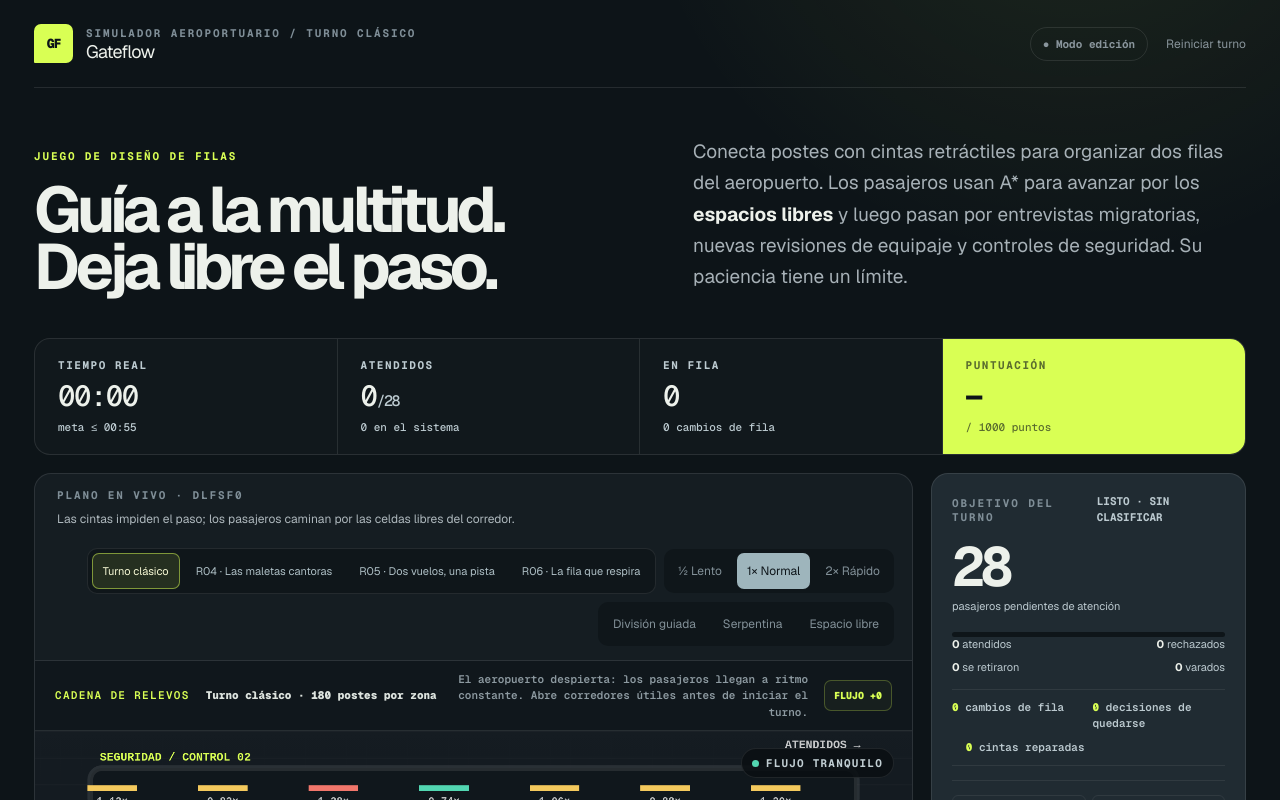
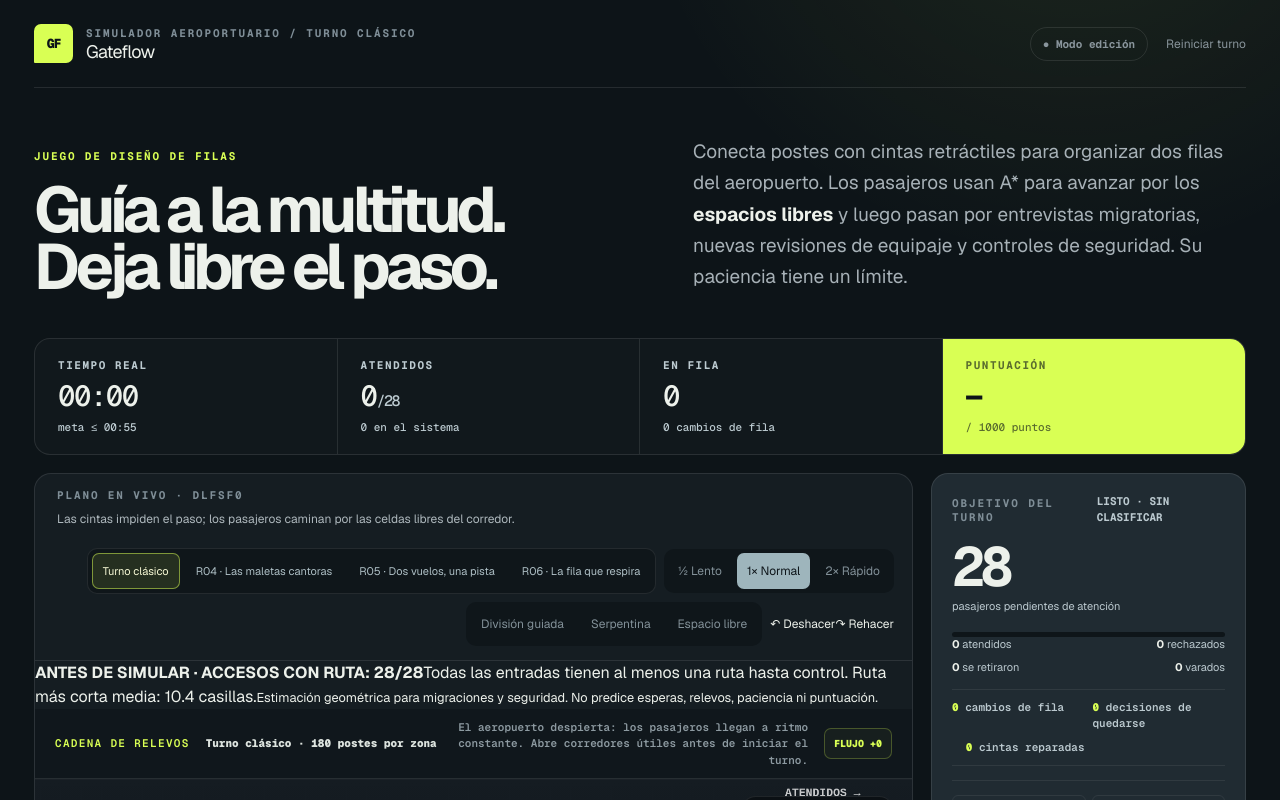
Before and after one commit to PillB/gategame, a Next.js app: page / in a window 1280 px wide. Shown: the top 800 px of the page. Built offline with nearby package versions, Linux system fonts and the light colour scheme.

Commit message:
feat(game): reversible preflight belt edits and transparent A* route preview

```diff
--- a/app/page.tsx
+++ b/app/page.tsx
@@ -1,6 +1,7 @@
 "use client";
 
-import { useEffect, useMemo, useRef, useState } from "react";
+import { useEffect, useMemo, useReducer, useRef, useState } from "react";
+import { createLayoutWorkshop, layoutWorkshopReducer, summarizeLayoutAccess } from "@/lib/layout-workshop.js";
 import { challengePrompt, createChallengeUrl, createNativeShareData, describeRoundDelta, nextRoundExperiment, parseChallengeRound, parseChallengeScore } from "@/lib/challenges.js";
 import { arrivalAt, breathEditAvailable, canRemoveLiveBelt, DEFAULT_ROUND, formatTickClock, getRound, paceClockCaption, ROUNDS, scoredElapsed, upcomingWave } from "@/lib/rounds.js";
 import { addConnection, applyBeltFault, chooseLocalQueue, createShareCard, decodeLayout, edgeKey, encodeLayout, fieldOfViewContains, findCorridorRoute, findNextQueuedAgentIndex, findWorkerCrossing, getHighestCorridorRoute, getShiftMedals, isCorridorStepBlocked, queueWalkDuration, queueWalkLane, layoutFingerprint, parseNode, passengerPatience, rankShift, sanitizeLayoutGroups, scoreShiftBreakdown, selectServiceEvent, serviceLaneForCell, serviceTimeWithEvent, shouldAbandon, shuffleWithSeed, simulationInterval, workerShiftPlan } from "@/lib/simulation.js";
@@ -477,7 +478,8 @@ function safeWrite(key: string, value: string) {
 }
 
 export default function Home() {
-  const [edges, setEdges] = useState<[Edge[], Edge[]]>([[...GUIDED[0]], [...GUIDED[1]]]);
+  const [layoutEditor, editLayout] = useReducer(layoutWorkshopReducer, GUIDED, createLayoutWorkshop);
+  const edges: [Edge[], Edge[]] = layoutEditor.edges;
   const [roundId, setRoundId] = useState(DEFAULT_ROUND);
   const [storageReady, setStorageReady] = useState(false);
   const [sim, setSim] = useState<Sim>(blank);
@@ -505,7 +507,7 @@ export default function Home() {
         try { restored = sanitizeLayoutGroups(JSON.parse(safeRead("gateflow-layout-v2") ?? "null"), POST_COLS, POST_ROWS) as [Edge[], Edge[]] | null; } catch { restored = null; }
       }
       if (restored) {
-        setEdges(restored);
+        editLayout({ type: "load", layout: restored });
         if (challenge) {
           const targetScore = parseChallengeScore(query.get("beat"));
           if (targetScore !== null && challengeRound !== null) setChallengeTarget({ score: targetScore, fingerprint: layoutFingerprint(challenge) });
@@ -559,6 +561,9 @@ export default function Home() {
   const layoutLocked = finished || (gameLocked && !breathOpen);
   const unresolvedFaults = sim.faults.filter((fault) => !fault.repaired);
   const displayEdges = useMemo(() => effectiveEdges(edges, sim.faults), [edges, sim.faults]);
+  const routePreview = useMemo(() => summarizeLayoutAccess(edges), [edges]);
+  const canUndo = !gameLocked && !finished && layoutEditor.past.length > 0;
+  const canRedo = !gameLocked && !finished && layoutEditor.future.length > 0;
   const paceElapsed = scoredElapsed(roundId, sim.elapsed);
   const landingOffset = (arrivalAt(roundId, TARGET - 1) ?? 0) - (arrivalAt(DEFAULT_ROUND, TARGET - 1) ?? 0);
   const landingOffsetLabel = Math.abs(landingOffset).toLocaleString("es-PE", { minimumFractionDigits: 2, maximumFractionDigits: 2 });
@@ -611,7 +616,9 @@ export default function Home() {
         const existing = edges[grid].findIndex((edge) => edgeKey(edge.from, edge.to) === key);
         if (existing >= 0 && canRemoveLiveBelt(edges[grid], displayEdges[grid], selected.node, node)) {
           breathSpentRef.current = true;
-          setEdges((current) => { const next: [Edge[], Edge[]] = [[...current[0]], [...current[1]]]; next[grid] = next[grid].filter((edge) => edgeKey(edge.from, edge.to) !== key); return next; });
+          const next: [Edge[], Edge[]] = [[...edges[0]], [...edges[1]]];
+          next[grid] = next[grid].filter((edge) => edgeKey(edge.from, edge.to) !== key);
+          editLayout({ type: "load", layout: next }); // R06 consumes a token: never undoable
           setSim((state) => ({ ...state, breathEdits: state.breathEdits + 1 }));
           setSelected(null); setMessage("¡Pasaje despejado! Retiraste tu única cinta de respiro. Los viajeros recalculan su ruta por el corredor libre."); return;
         }
@@ -628,12 +635,16 @@ export default function Home() {
     if (selected.node === node) { setSelected(null); setMessage("Selección cancelada."); return; }
     const existing = edges[grid].findIndex((edge) => (edge.from === selected.node && edge.to === node) || (edge.from === node && edge.to === selected.node));
     if (existing >= 0) {
-      setEdges((current) => { const next: [Edge[], Edge[]] = [[...current[0]], [...current[1]]]; next[grid] = next[grid].filter((_, index) => index !== existing); return next; });
+      const next: [Edge[], Edge[]] = [[...edges[0]], [...edges[1]]];
+      next[grid] = next[grid].filter((_, index) => index !== existing);
+      editLayout({ type: "edit", layout: next });
       setSelected(null); setMessage("Cinta retráctil retirada. El corredor quedó libre."); return;
     }
     try {
       const updated = addConnection(edges[grid], selected.node, node, POST_COLS, POST_ROWS);
-      setEdges((current) => { const next: [Edge[], Edge[]] = [[...current[0]], [...current[1]]]; next[grid] = updated; return next; });
+      const next: [Edge[], Edge[]] = [[...edges[0]], [...edges[1]]];
+      next[grid] = updated;
+      editLayout({ type: "edit", layout: next });
       const fromPost = parseNode(selected.node), toPost = parseNode(node);
       const blocksInterior = fromPost.y === toPost.y ? fromPost.y > 0 && fromPost.y < POST_ROWS - 1 : fromPost.x > 0 && fromPost.x < POST_COLS - 1;
       setSelected(null); setMessage(blocksInterior
@@ -644,6 +655,18 @@ export default function Home() {
       setSelected({ grid, node });
     }
   }
+  function undoEdit() {
+    if (!canUndo) return;
+    editLayout({ type: "undo" });
+    setSelected(null);
+    setMessage("Último cambio deshecho. Comprueba el nuevo recorrido antes de simular.");
+  }
+  function redoEdit() {
+    if (!canRedo) return;
+    editLayout({ type: "redo" });
+    setSelected(null);
+    setMessage("Cambio rehecho. La vista previa de rutas se actualizó.");
+  }
   function commitBest() {
     if (finished && score > bestScore) { setBestScore(score); safeWrite(roundId === DEFAULT_ROUND ? "gateflow-best-v2" : `gateflow-best-${roundId}-waves-1`, String(score)); }
   }
@@ -653,25 +676,25 @@ export default function Home() {
   }
   function run() {
     setSelected(null); setCopied(false); setShareFallback(null);
-    if (finished) { captureFinishedRun(); breathSpentRef.current = false; setStartingLayout(null); setSim(blank()); setMessage("Ajusta una cinta y vuelve a simular la misma hora punta."); return; }
-    if (sim.elapsed === 0) setStartingLayout([[...edges[0]], [...edges[1]]]);
+    if (finished) { captureFinishedRun(); breathSpentRef.current = false; setStartingLayout(null); editLayout({ type: "clear" }); setSim(blank()); setMessage("Ajusta una cinta y vuelve a simular la misma hora punta."); return; }
+    if (sim.elapsed === 0) { setStartingLayout([[...edges[0]], [...edges[1]]]); editLayout({ type: "clear" }); }
     setSim((state) => ({ ...state, running: !state.running }));
     setMessage(sim.running ? (breathOpen ? "Turno en pausa. Puedes retirar una cinta de respiro; los demás cambios de diseño siguen bloqueados." : "Turno en pausa. El diseño sigue bloqueado para que la puntuación sea comparable.") : sim.elapsed ? (breathOpen ? "Turno reanudado. Aún puedes retirar una cinta de respiro cuando quieras." : "Turno reanudado. El diseño sigue bloqueado.") : "Turno iniciado. Los pasajeros pasan por los espacios libres, no por las cintas.");
   }
   function reset() {
-    captureFinishedRun(); breathSpentRef.current = false; setStartingLayout(null); setSim(blank()); setSelected(null); setCopied(false); setShareFallback(null);
+    captureFinishedRun(); breathSpentRef.current = false; setStartingLayout(null); editLayout({ type: "clear" }); setSim(blank()); setSelected(null); setCopied(false); setShareFallback(null);
     setMessage("Turno reiniciado. Tu diseño de cintas se conserva y se desbloquea.");
   }
   function preset(mode: "guided" | "serpentine" | "clear") {
     if (gameLocked) return;
     captureFinishedRun(); breathSpentRef.current = false; setStartingLayout(null); setSim(blank()); setChallengeTarget(null);
-    setEdges(mode === "guided" ? [[...GUIDED[0]], [...GUIDED[1]]] : mode === "serpentine" ? [[...SERPENTINE[0]], [...SERPENTINE[1]]] : [[], []]);
+    editLayout({ type: "load", layout: mode === "guided" ? [[...GUIDED[0]], [...GUIDED[1]]] : mode === "serpentine" ? [[...SERPENTINE[0]], [...SERPENTINE[1]]] : [[], []] });
     setSelected(null); setCopied(false); setShareFallback(null);
     setMessage(`Diseño «${mode === "clear" ? "Espacio libre" : mode === "serpentine" ? "Serpentina" : "División guiada"}» cargado. Las cintas son obstáculos; los corredores punteados son transitables.`);
   }
   function selectRound(nextId: string) {
     if (gameLocked || nextId === roundId) return;
-    commitBest(); breathSpentRef.current = false; setStartingLayout(null); setSim(blank()); setRoundId(nextId); setChallengeTarget(null); setPreviousRun(null);
+    commitBest(); breathSpentRef.current = false; setStartingLayout(null); editLayout({ type: "clear" }); setSim(blank()); setRoundId(nextId); setChallengeTarget(null); setPreviousRun(null);
     const savedBest = Number(safeRead(nextId === DEFAULT_ROUND ? "gateflow-best-v2" : `gateflow-best-${nextId}-waves-1`) ?? 0);
     setBestScore(Number.isFinite(savedBest) ? Math.max(0, Math.min(1000, savedBest)) : 0);
     setSelected(null); setCopied(false); setShareFallback(null);
@@ -732,8 +755,20 @@ export default function Home() {
             <div className="round-picker" role="group" aria-label="Misiones de llegada">{ROUNDS.map((option) => <button key={option.id} disabled={gameLocked || sim.running} aria-pressed={roundId === option.id} onClick={() => selectRound(option.id)}>{option.title}</button>)}</div>
             <div className="pace" role="group" aria-label="Velocidad de simulación"><button aria-pressed={pace === 0.5} onClick={() => setPace(0.5)}>½ Lento</button><button aria-pressed={pace === 1} onClick={() => setPace(1)}>1× Normal</button><button aria-pressed={pace === 2} onClick={() => setPace(2)}>2× Rápido</button></div>
             <div className="presets" role="group" aria-label="Diseños predeterminados"><button disabled={gameLocked} onClick={() => preset("guided")}>División guiada</button><button disabled={gameLocked} onClick={() => preset("serpentine")}>Serpentina</button><button disabled={gameLocked} onClick={() => preset("clear")}>Espacio libre</button></div>
+            <div className="layout-history" role="group" aria-label="Historial de cambios del diseño">
+              <button type="button" aria-label="Deshacer último cambio de cinta" disabled={!canUndo} onClick={undoEdit}>↶ Deshacer</button>
+              <button type="button" aria-label="Rehacer cambio de cinta" disabled={!canRedo} onClick={redoEdit}>↷ Rehacer</button>
+            </div>
           </div>
         </div>
+        <section className="route-preview" aria-label="Vista previa de los accesos del plano">
+          <strong>ANTES DE SIMULAR · ACCESOS CON RUTA: {routePreview.reachable}/{routePreview.total}</strong>
+          <span>{routePreview.blocked
+            ? `${routePreview.blocked} accesos sin paso directo hasta control; los viajeros deberán probar otra entrada.`
+            : "Todas las entradas tienen al menos una ruta hasta control."}
+            {" "}Ruta más corta media: {routePreview.meanSteps === null ? "sin rutas" : routePreview.meanSteps.toLocaleString("es-PE", { maximumFractionDigits: 1 }) + " casillas"}.</span>
+          <small>Estimación geométrica para migraciones y seguridad. No predice esperas, relevos, paciencia ni puntuación.</small>
+        </section>
         <div className="scenario-banner"><span>{round.badge}</span><b>{round.title} · {POST_COLS * POST_ROWS} postes por zona</b><small>{round.story} {round.decision}</small><strong className="flow-xp" title="Puntos acreditados: cambios de fila con tope de 45, más 40 por reparación. Las fallas sin reparar restan 35 aparte.">FLUJO +{flowPoints}</strong></div>
         {round.waves.length > 0 && <div className="flight-board" role="status" aria-live="off"><strong>✈ TABLERO DE LLEGADAS</strong><span>{nextWave ? `${nextWave.label} · ${nextWave.count} viajeros en ${nextWaveSeconds} s` : `Todos los vuelos aterrizaron · ${sim.spawned}/${TARGET} viajeros en sala`}</span><small>{lastWave ? lastWave.surprise : round.payoff}</small><div className="flight-timeline" aria-label="Horarios de vuelos">{round.waves.map((wave) => <span key={wave.at} className={sim.elapsed >= wave.at ? "landed" : "upcoming"}>{timeLabel(wave.at)} · {wave.count}</span>)}</div></div>}
         {roundId === "r06" && <div className="breath-banner" role="status"><strong>📖 PASAJE DE RESPIRO · {sim.breathEdits}/1 usado</strong><span>{sim.breathEdits ? "El corredor quedó abierto. Ya usaste tu único cambio en marcha." : finished ? "Turno cerrado; guardaste el cambio de respiro." : !breathOpen ? "Disponible desde 00:14: podrás retirar una cinta. No podrás añadir barreras." : "¡Un cambio disponible! Pausa el turno cuando quieras y retira una cinta existente. No caduca."}</span></div>}
```
